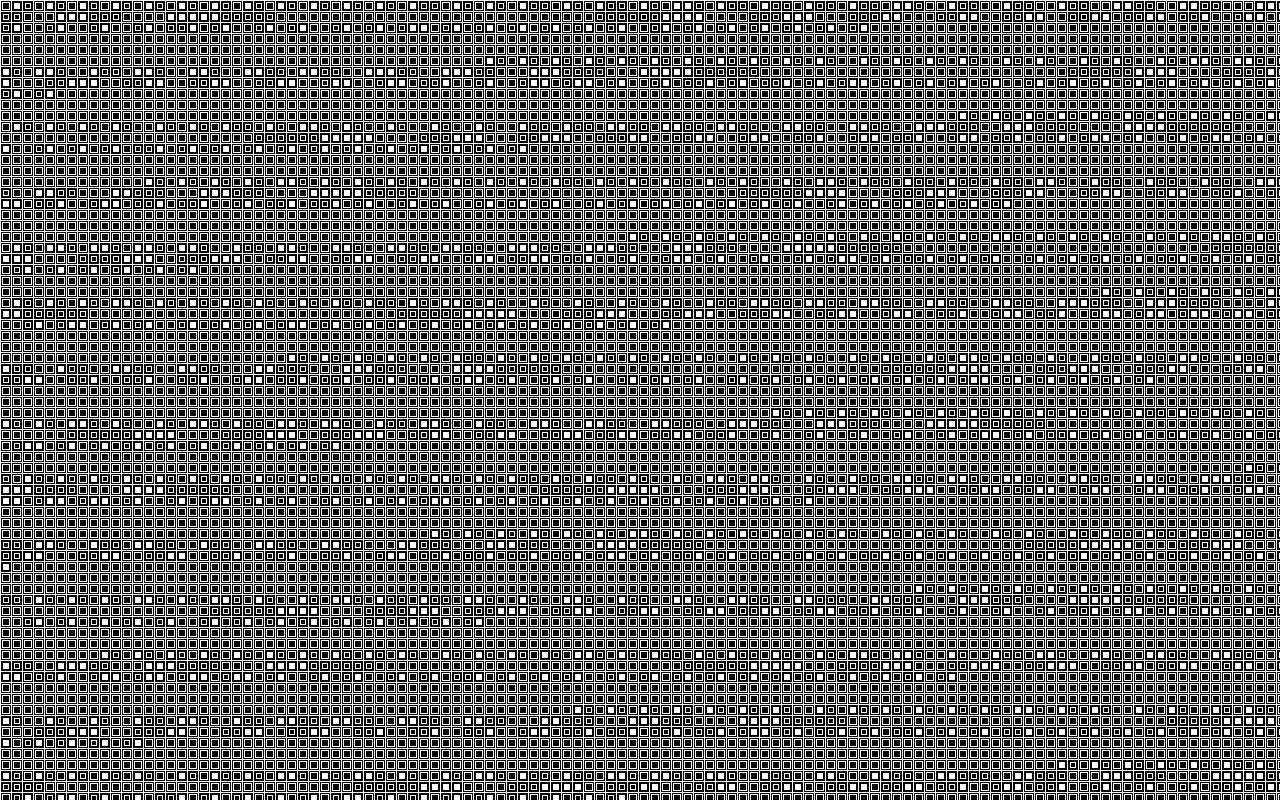
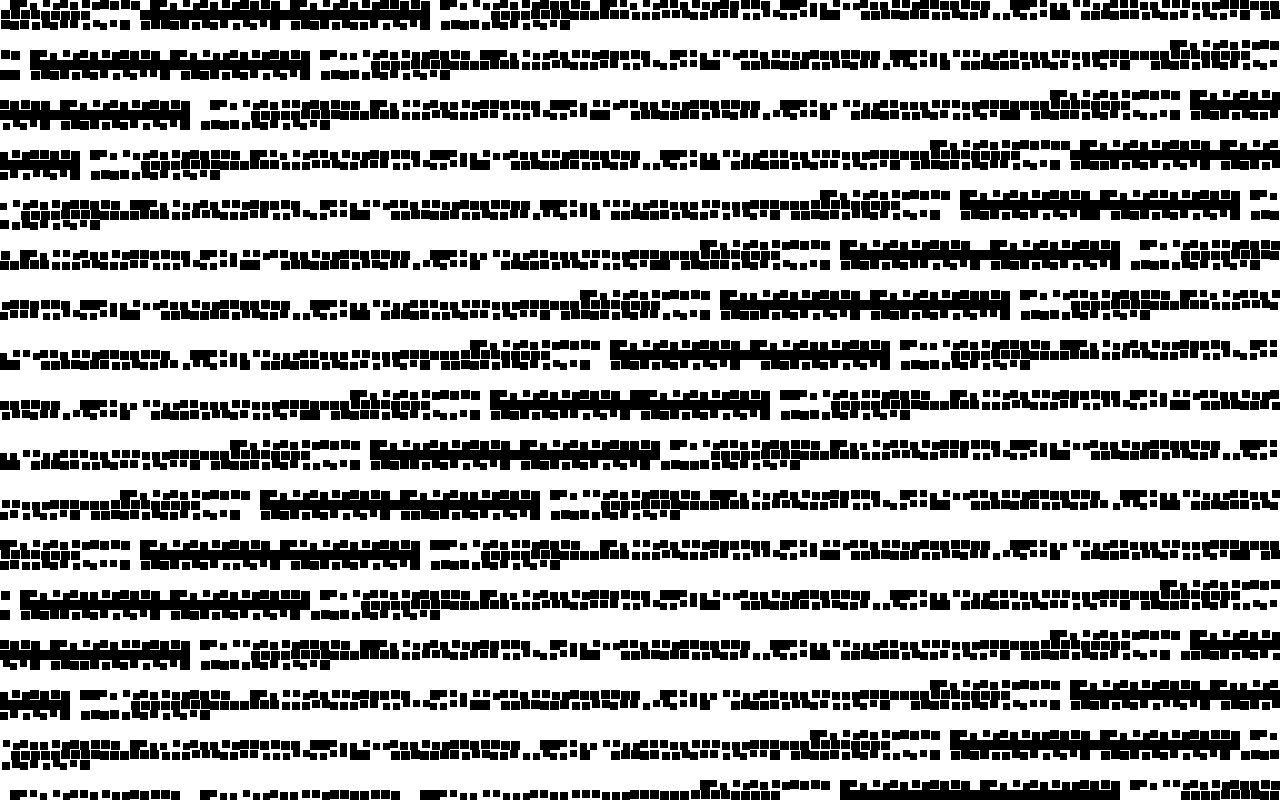
Before and after one commit to j-c/SandDollar-Mosiac, a plain HTML site: page index.html in a window 1280 px wide. Drawn offline with Linux system fonts and the light colour scheme.

Commit message:
Update index.html

```diff
--- a/index.html
+++ b/index.html
@@ -39,8 +39,8 @@
 
 			var _s = new SandDollarMosiac();
 			_s.setCanvas(c);
-			//_s.setGlyphGenerator(new SandDollarGlyphGenerator());
-			_s.setGlyphGenerator(new CGlyphGenerator());
+			_s.setGlyphGenerator(new SandDollarGlyphGenerator());
+			//_s.setGlyphGenerator(new CGlyphGenerator());
 			//_s.setNumberGenerator(new SandDollarNumberGenerator());
 			//_s.setNumberGenerator(new FibonachiNumberGenerator());
 			//_s.setNumberGenerator(new HailStoneGenerator());
```
